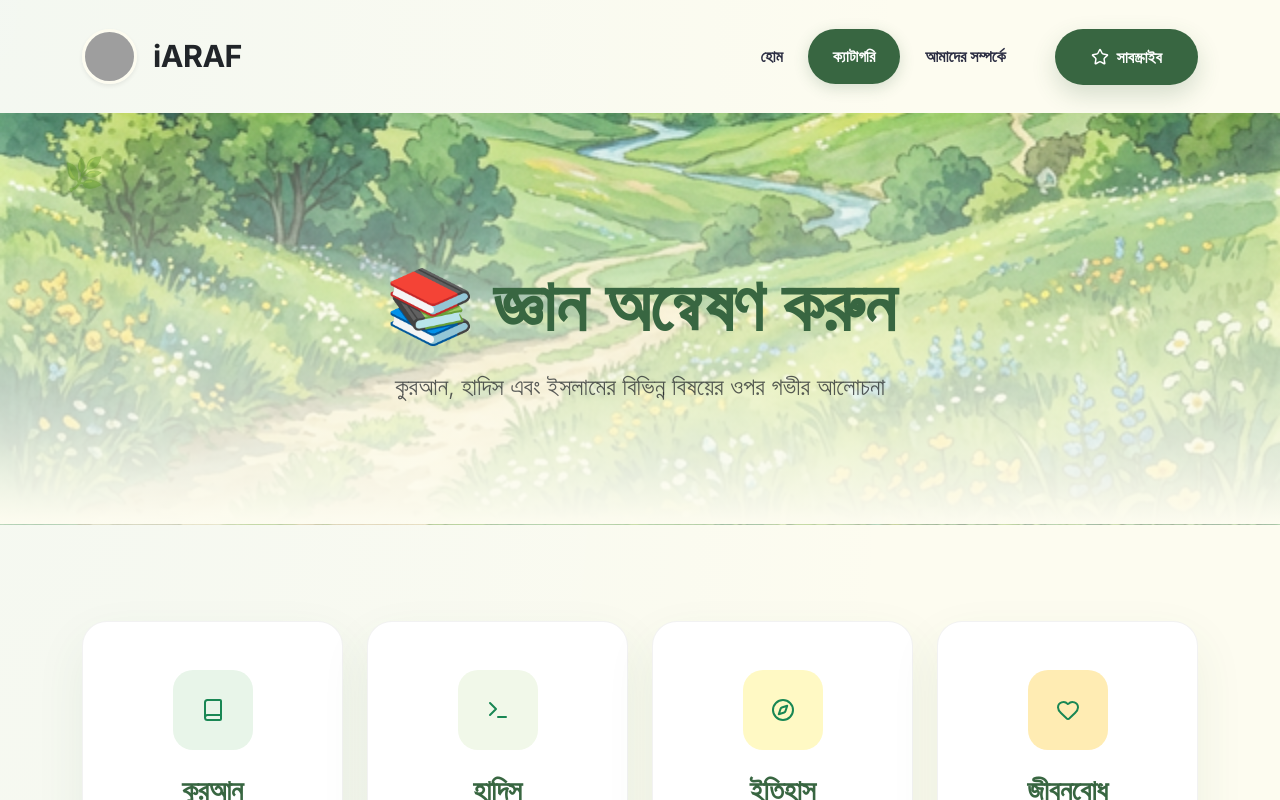
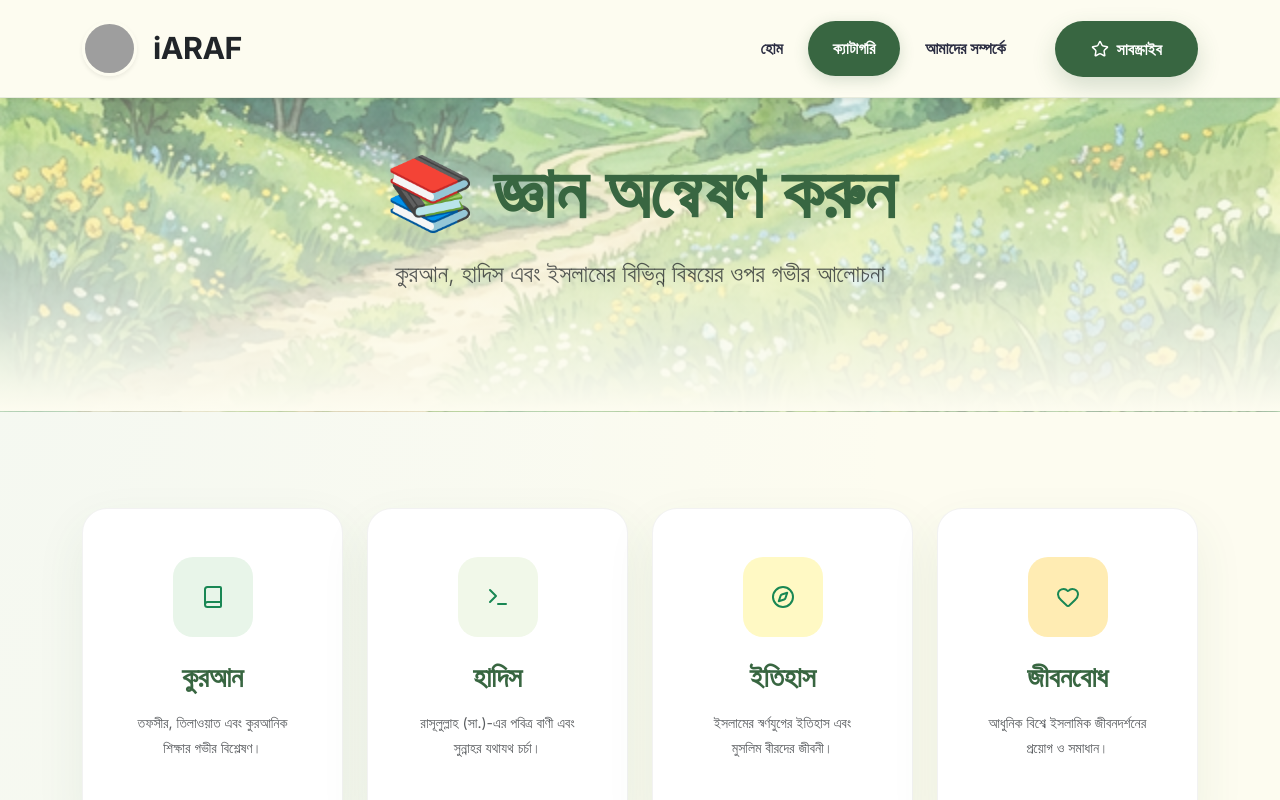
Before and after one commit to MDABUTALHA-11/Blog, a React (Vite) app: page /Blog/categories in a window 1280 px wide. Shown: the top 800 px of the page. Built offline with nearby package versions, Linux system fonts and the light colour scheme; grey boxes are pictures that could not be loaded; a web font is replaced by a local one.

Commit message:
Simplify navbar to a fixed-top style without scroll complexity

```diff
--- a/src/components/Navbar.jsx
+++ b/src/components/Navbar.jsx
@@ -3,24 +3,15 @@ import { Link, useLocation } from 'react-router-dom';
 import { Menu, X, Star } from 'lucide-react';
 
 const Navbar = () => {
-    const [isScrolled, setIsScrolled] = useState(false);
     const [isMenuOpen, setIsMenuOpen] = useState(false);
     const location = useLocation();
-
-    useEffect(() => {
-        const handleScroll = () => {
-            setIsScrolled(window.scrollY > 50);
-        };
-        window.addEventListener('scroll', handleScroll);
-        return () => window.removeEventListener('scroll', handleScroll);
-    }, []);
 
     useEffect(() => {
         setIsMenuOpen(false);
     }, [location]);
 
     return (
-        <nav className={`navbar navbar-expand-lg ${isScrolled ? 'scrolled' : ''}`}>
+        <nav className="navbar navbar-expand-lg fixed-top shadow-sm" style={{ background: 'var(--bg-soft)', padding: '1rem 0' }}>
             <div className="container">
                 <Link className="navbar-brand d-flex align-items-center gap-3" to="/">
                     <img
--- a/src/index.css
+++ b/src/index.css
@@ -66,21 +66,9 @@ h1, h2, h3, h4, h5, h6 {
 
 /* Navigation */
 .navbar {
-  padding: 1.5rem 0;
-  background: transparent;
   transition: var(--transition-smooth);
   z-index: 1000;
-  position: sticky;
-  top: 0;
-}
-
-.navbar.scrolled {
-  padding: 0.8rem 0;
-  background: var(--glass-white);
-  backdrop-filter: blur(15px);
-  -webkit-backdrop-filter: blur(15px);
-  box-shadow: var(--shadow-ghibli);
-  border-bottom: 1px solid rgba(255, 255, 255, 0.3);
+  border-bottom: 1px solid rgba(56, 102, 65, 0.1);
 }
 
 .nav-link {
```
